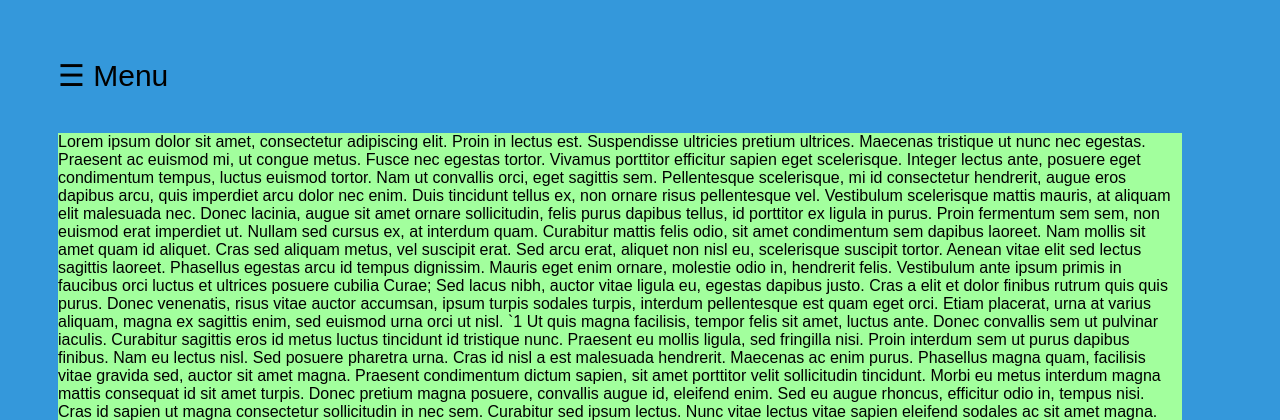
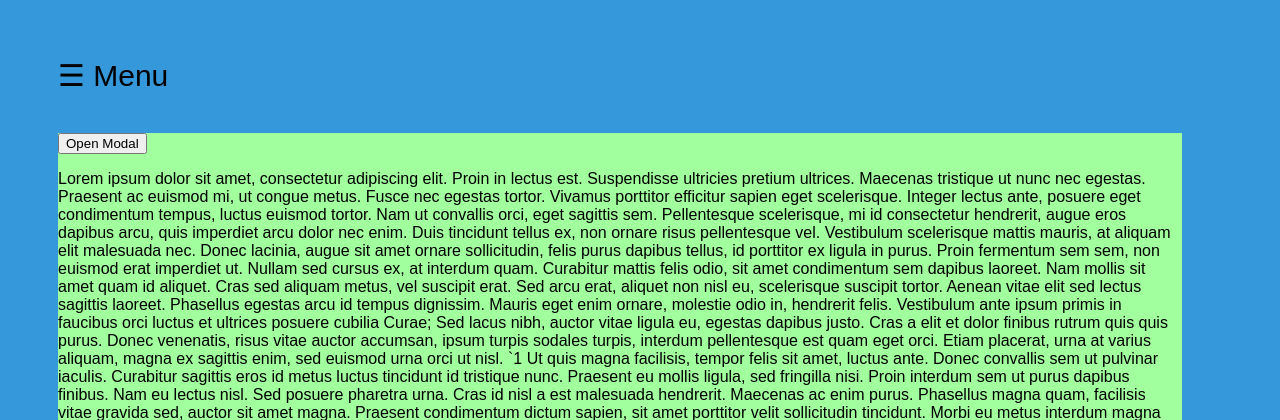
Before and after one commit to laurciucanu/licenta, a Flask app: page /index in a window 1280 px wide. Shown: the top 420 px of the page. Run offline with Flask 2, Linux system fonts and the light colour scheme; some libraries are stand-ins or nearby versions.

Commit message:
modal alert added

```diff
--- a/licenta/static/css/styles.css
+++ b/licenta/static/css/styles.css
@@ -584,3 +584,73 @@ dd {
   font-size: 21px;
   color: #818181;
 }
+
+/* The Modal (background) */
+.modal {
+  display: none; /* Hidden by default */
+  position: fixed; /* Stay in place */
+  z-index: 1; /* Sit on top */
+  padding-top: 100px; /* Location of the box */
+  left: 0;
+  top: 0;
+  width: 100%; /* Full width */
+  height: 100%; /* Full height */
+  overflow: auto; /* Enable scroll if needed */
+  background-color: rgb(0,0,0); /* Fallback color */
+  background-color: rgba(0,0,0,0.4); /* Black w/ opacity */
+}
+
+/* Modal Content */
+.modal-content {
+  position: relative;
+  background-color: #fefefe;
+  margin: auto;
+  padding: 0;
+  border: 1px solid #888;
+  width: 80%;
+  box-shadow: 0 4px 8px 0 rgba(0,0,0,0.2),0 6px 20px 0 rgba(0,0,0,0.19);
+  -webkit-animation-name: animatetop;
+  -webkit-animation-duration: 0.4s;
+  animation-name: animatetop;
+  animation-duration: 0.4s
+}
+
+/* Add Animation */
+@-webkit-keyframes animatetop {
+  from {top:-300px; opacity:0}
+  to {top:0; opacity:1}
+}
+
+@keyframes animatetop {
+  from {top:-300px; opacity:0}
+  to {top:0; opacity:1}
+}
+
+/* The Close Button */
+.close {
+  color: white;
+  float: right;
+  font-size: 28px;
+  font-weight: bold;
+}
+
+.close:hover,
+.close:focus {
+  color: #000;
+  text-decoration: none;
+  cursor: pointer;
+}
+
+.modal-header {
+  padding: 2px 16px;
+  background-color: #5cb85c;
+  color: white;
+}
+
+.modal-body {padding: 2px 16px;}
+
+.modal-footer {
+  padding: 2px 16px;
+  background-color: #5cb85c;
+  color: white;
+}
--- /dev/null
+++ b/licenta/static/js/modal.js
@@ -0,0 +1,25 @@
+// Get the modal
+var modal = document.getElementById("myModal");
+
+// Get the button that opens the modal
+var btn = document.getElementById("myBtn");
+
+// Get the <span> element that closes the modal
+var span = document.getElementsByClassName("close")[0];
+
+// When the user clicks the button, open the modal
+btn.onclick = function() {
+  modal.style.display = "block";
+}
+
+// When the user clicks on <span> (x), close the modal
+span.onclick = function() {
+  modal.style.display = "none";
+}
+
+// When the user clicks anywhere outside of the modal, close it
+window.onclick = function(event) {
+  if (event.target == modal) {
+    modal.style.display = "none";
+  }
+}
--- a/licenta/templates/index.html
+++ b/licenta/templates/index.html
@@ -6,6 +6,7 @@
     <title>Main page</title>
     <link rel="stylesheet" type="text/css" href="static\css\styles.css" \>
     <script type="text/javascript" src="static\js\dropdownMenu.js"></script>
+    <script type="text/javascript" src="static\js\modal.js"></script>
     {% from "_formhelpers.html" import render_field %}
 </head>
 <form method=get>
@@ -24,11 +25,27 @@
 <span style="font-size:30px;cursor:pointer" onclick="openNav()">&#9776; Menu</span>
 <body>
 <div class="contentIndex">
-    <p></p>
-    <p></p>
+<button id="myBtn">Open Modal</button>
 
-    <p id="alertMessage"></p>
-    <script>alert("You are logged in as {{ name }}!");</script>
+<!-- The Modal -->
+<div id="myModal" class="modal">
+
+  <!-- Modal content -->
+  <div class="modal-content">
+    <div class="modal-header">
+      <span class="close">&times;</span>
+      <h2>Modal Header</h2>
+    </div>
+    <div class="modal-body">
+      <p>Some text in the Modal Body</p>
+      <p>Some other text...</p>
+    </div>
+    <div class="modal-footer">
+      <h3>Modal Footer</h3>
+    </div>
+  </div>
+
+</div>
 
     <p>Lorem ipsum dolor sit amet, consectetur adipiscing elit. Proin in lectus est. Suspendisse ultricies pretium ultrices. Maecenas tristique ut nunc nec egestas. Praesent ac euismod mi, ut congue metus. Fusce nec egestas tortor. Vivamus porttitor efficitur sapien eget scelerisque. Integer lectus ante, posuere eget condimentum tempus, luctus euismod tortor. Nam ut convallis orci, eget sagittis sem. Pellentesque scelerisque, mi id consectetur hendrerit, augue eros dapibus arcu, quis imperdiet arcu dolor nec enim. Duis tincidunt tellus ex, non ornare risus pellentesque vel. Vestibulum scelerisque mattis mauris, at aliquam elit malesuada nec. Donec lacinia, augue sit amet ornare sollicitudin, felis purus dapibus tellus, id porttitor ex ligula in purus. Proin fermentum sem sem, non euismod erat imperdiet ut. Nullam sed cursus ex, at interdum quam.
 
```
Also changed, not shown: licenta/static/js/dropdownMenu.js (line endings or trailing spaces).
